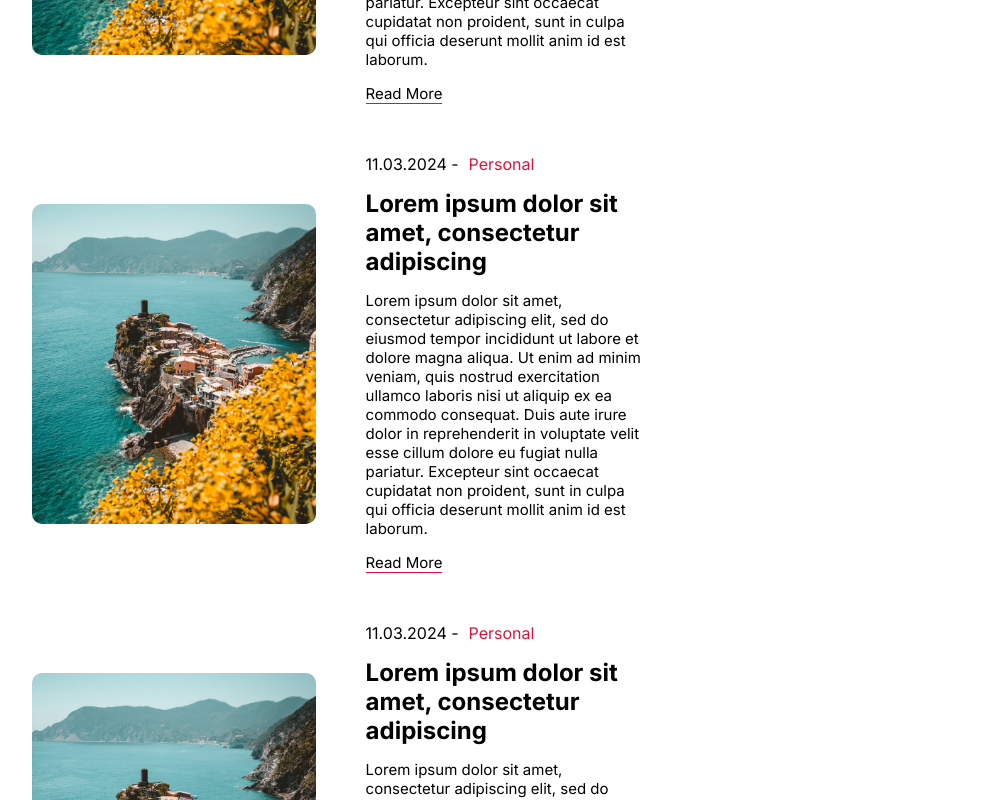
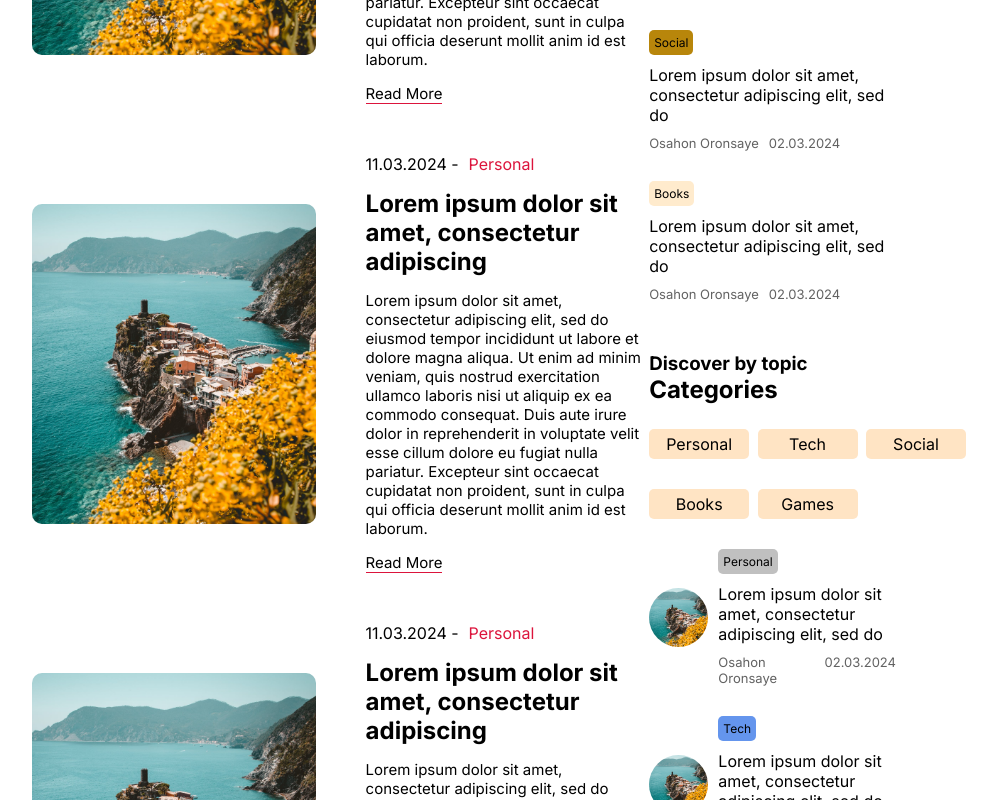
Before and after one commit to Edojonsnow/Next-Blog, a Next.js app: page / in a window 1280 px wide. Shown: the part 1140-1940 px from the top of the page, without its empty margins (176-1173 px from the left). Built offline with nearby package versions, Linux system fonts and the light colour scheme.

Commit message:
modified side menu

```diff
--- a/src/components/Menu/Menu.jsx
+++ b/src/components/Menu/Menu.jsx
@@ -1,11 +1,52 @@
 import React from "react";
 import styles from "./menu.module.css";
+import Link from "next/link";
+import MenuPosts from "../menuPosts/MenuPosts";
 
 const Menu = () => {
   return (
     <div className={styles.container}>
       <h3>What's Hot?</h3>
       <h2>Most Popular</h2>
+      <MenuPosts withImage={false} />
+      <div className={styles.bottomMenu}>
+        <h3>Discover by topic</h3>
+        <h2>Categories</h2>
+        <div className={styles.categories}>
+          <Link
+            href="/blog"
+            className={`${styles.category} ${styles.personal}`}
+          >
+            {" "}
+            Personal
+          </Link>
+          <Link
+            href="/blog"
+            className={`${styles.category} ${styles.personal}`}
+          >
+            Tech
+          </Link>
+          <Link
+            href="/blog"
+            className={`${styles.category} ${styles.personal}`}
+          >
+            Social
+          </Link>
+          <Link
+            href="/blog"
+            className={`${styles.category} ${styles.personal}`}
+          >
+            Books
+          </Link>
+          <Link
+            href="/blog"
+            className={`${styles.category} ${styles.personal}`}
+          >
+            Games
+          </Link>
+        </div>
+        <MenuPosts withImage={true} />
+      </div>
     </div>
   );
 };
--- a/src/components/Menu/menu.module.css
+++ b/src/components/Menu/menu.module.css
@@ -1,3 +1,24 @@
 .container {
   flex: 2;
+  margin-top: 100px;
 }
+.bottomMenu {
+  margin-top: 50px;
+}
+.categories {
+  margin-top: 25px;
+  display: grid;
+  grid-template-columns: 30px 30px 30px;
+  gap: 30px;
+  align-items: center;
+  justify-content: space-between;
+}
+
+.category {
+  padding: 5px;
+  border-radius: 5px;
+  background-color: bisque;
+  color: var(--textColor);
+  width: 100px;
+  text-align: center;
+}
```
